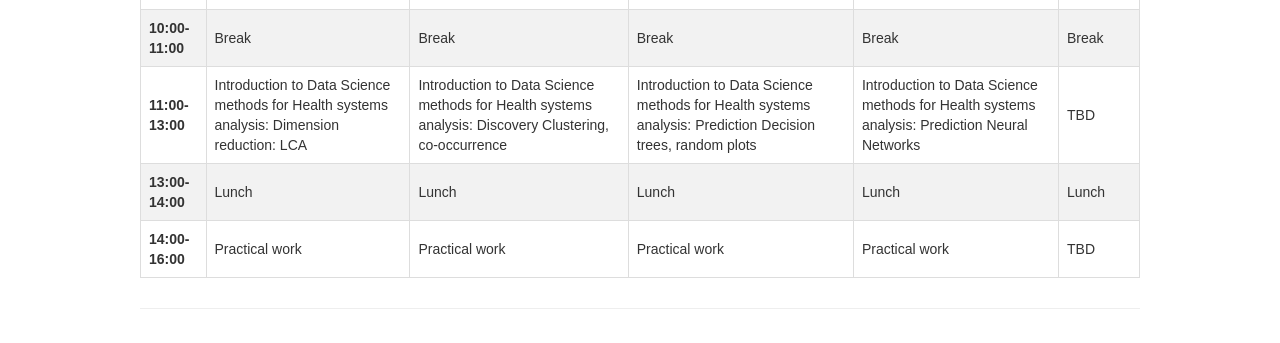
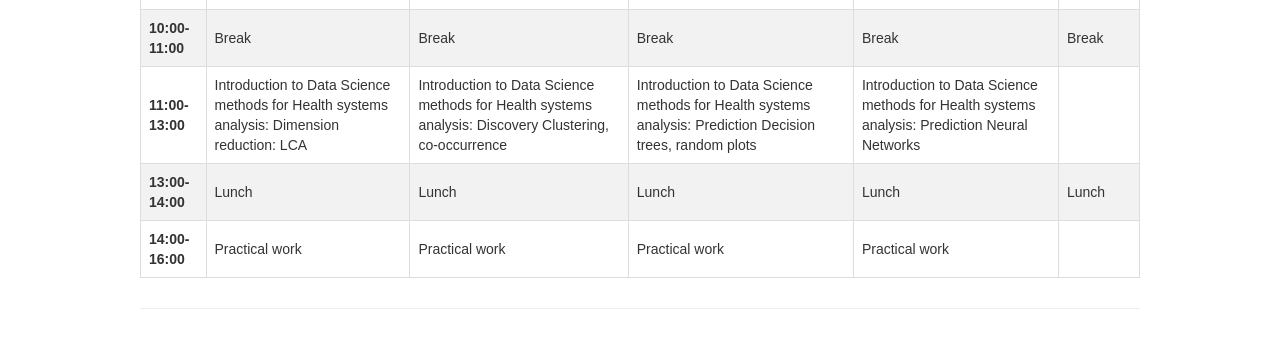
Before and after one commit to hscourseukzn/hscourseukzn.github.io, a Jekyll site: the page built from index.md, in a window 1280 px wide. Shown: the part 1493-1836 px from the top of the page. Built offline with Jekyll 4.4.1, drawn with Linux system fonts in a browser that asks for light colours.

Commit message:
Update index.md

```diff
--- a/index.md
+++ b/index.md
@@ -329,7 +329,7 @@ Below is an outline of the current plan for course topics and schedule. It is in
     <td class="tg-0lax">Introduction to Data Science methods for Health systems analysis: Discovery Clustering, co-occurrence </td>
     <td class="tg-0lax">Introduction to Data Science methods for Health systems analysis: Prediction Decision trees, random plots </td>
     <td class="tg-0lax">Introduction to Data Science methods for Health systems analysis: Prediction Neural Networks</td>
-    <td class="tg-0lax">TBD</td>
+    <td class="tg-0lax"></td>
   </tr>
   <tr>
     <td class="tg-amwm"><b>13:00-14:00</b></td>
@@ -345,7 +345,7 @@ Below is an outline of the current plan for course topics and schedule. It is in
     <td class="tg-0lax">Practical work</td>
     <td class="tg-0lax">Practical work</td>
     <td class="tg-0lax">Practical work</td>
-    <td class="tg-0lax">TBD</td>
+    <td class="tg-0lax"></td>
   </tr>
 
 </table>
```
